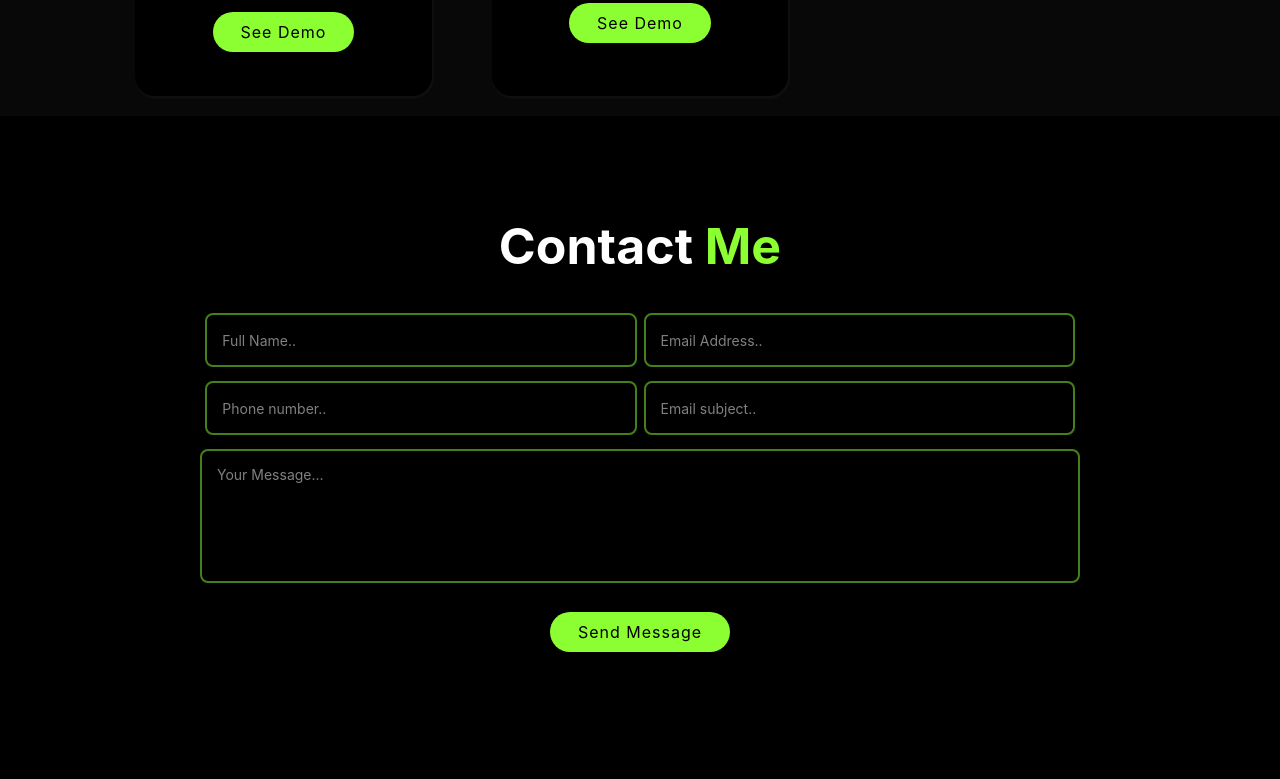
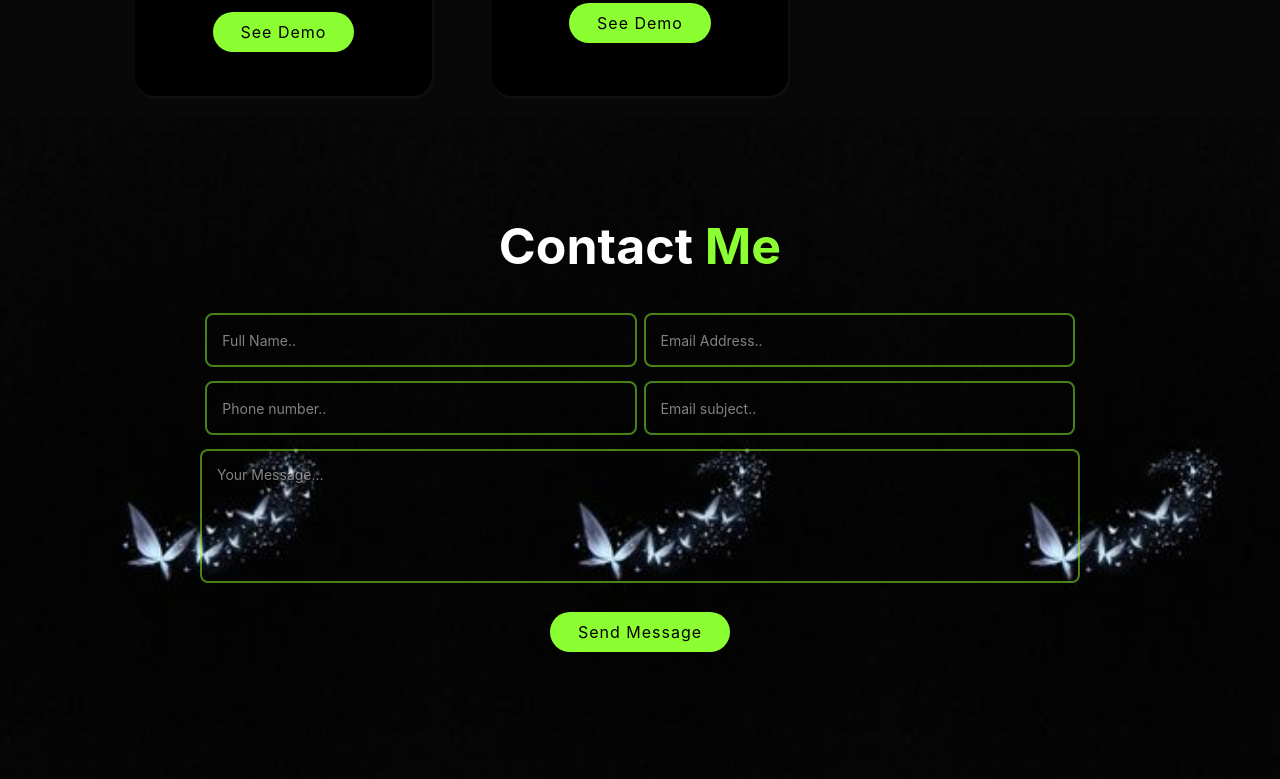
Before and after one commit to sonali173/Portfolio, a plain HTML site: page index.html in a window 1280 px wide. Shown: the part 2321-3100 px from the top of the page. Drawn offline with nearby package versions, Linux system fonts and the light colour scheme; the site is published under a folder, as on GitHub Pages, so addresses that start at the root find nothing.

Commit message:
Update style.css

```diff
--- a/style.css
+++ b/style.css
@@ -751,7 +751,7 @@ form textarea::placeholder{
 
 
 .contact{
-    background-image: url(/image/ctct34566.jpg);
+    background-image: url(image/ctct34566.jpg);
     background-size: contain;
 }
 .contact form .input-box input,
```
